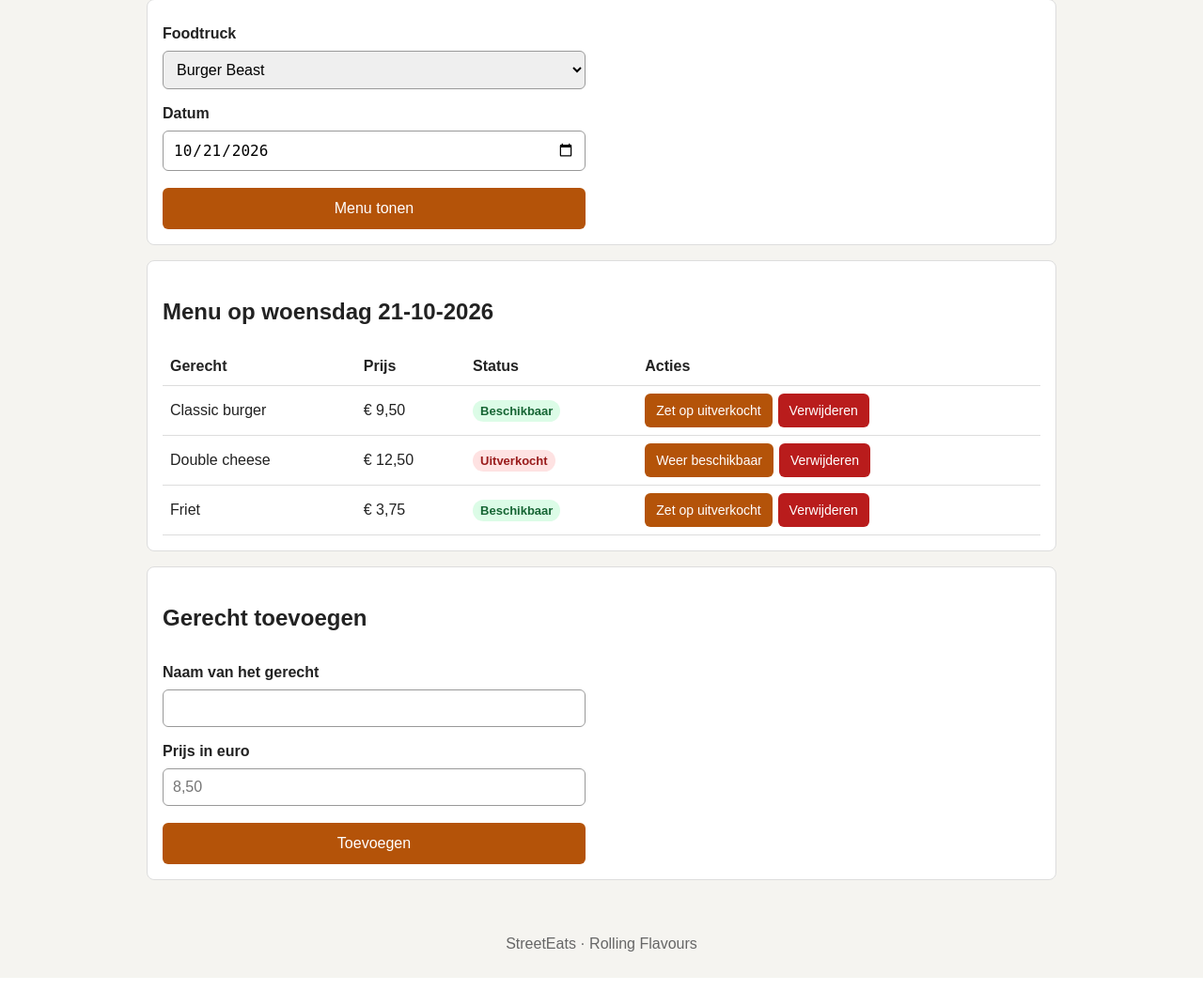
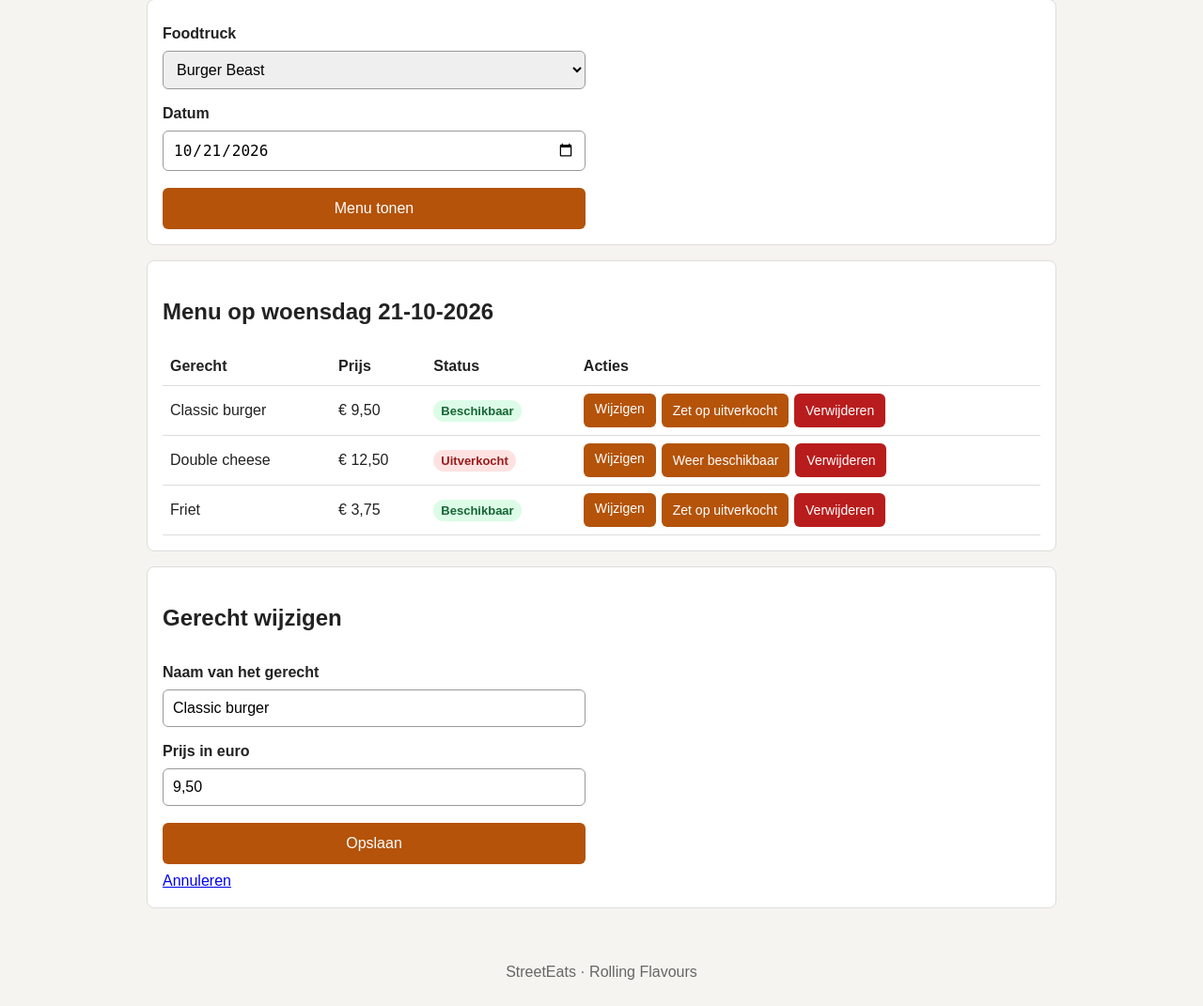
Before and after one commit to DasalioK/streeteats, a PHP site: page /streeteats/beheer/menu.php?truck=1&datum=2026-10-21&bewerk=1 in a window 1280 px wide. Shown: the part 172-1243 px from the top of the page at 94% size. Before the commit the page ends 1213 px from the top, so only its background shows below. Run offline with PHP 8.4, Linux system fonts and the light colour scheme; a user stored in the database is signed in; data comes from the database, SQL or seed files in the repository.

Commit message:
feat: gerecht in het menu wijzigen (FE-14, T-25)

```diff
--- a/beheer/menu.php
+++ b/beheer/menu.php
@@ -3,6 +3,7 @@
  * MENU BEHEREN
  * Technisch ontwerp H5: "Menu - Planner/beheerder - Gerechten per dag toevoegen en op uitverkocht zetten"
  * Hoort bij: FE9 (menu beheren), FE3 (uitverkocht), TE4 (invoer controleren), TE5 (rechten)
+ *           Planning: FE-14 (menu per dag maken en aanpassen), FE-04 (uitverkocht), taken T-25 en T-26
  *
  * Uitleg:
  * - Bovenaan kies je een truck en een datum. Je ziet dan het menu van die truck op die dag.
@@ -31,7 +32,7 @@ if (!in_array($truckId, $truckIds) && $trucks) {
 }
 
 $fouten = [];
-$gerecht = ['name' => '', 'price' => ''];
+$gerecht = ['id' => '', 'name' => '', 'price' => ''];
 
 // Na een actie gaan we terug naar dezelfde truck en datum
 $terug = 'beheer/menu.php?truck=' . $truckId . '&datum=' . $datum;
@@ -40,8 +41,9 @@ if ($_SERVER['REQUEST_METHOD'] === 'POST') {
     controleer_csrf();
     $actie = $_POST['actie'] ?? '';
 
-    // ---- Gerecht toevoegen ----
-    if ($actie === 'toevoegen') {
+    // ---- Gerecht opslaan: nieuw (geen id) of wijzigen (wel een id), net als bij trucks.php ----
+    if ($actie === 'opslaan') {
+        $gerecht['id'] = (int) ($_POST['id'] ?? 0);
         $gerecht['name'] = trim($_POST['name'] ?? '');
         // Komma mag ook: 8,50 wordt 8.50
         $gerecht['price'] = str_replace(',', '.', trim($_POST['price'] ?? ''));
@@ -60,9 +62,16 @@ if ($_SERVER['REQUEST_METHOD'] === 'POST') {
         }
 
         if (empty($fouten)) {
-            $query = $db->prepare('INSERT INTO menu_items (truck_id, name, price, available, menu_date) VALUES (?, ?, ?, 1, ?)');
-            $query->execute([$truckId, $gerecht['name'], $gerecht['price'], $datum]);
-            zet_melding('succes', $gerecht['name'] . ' is toegevoegd aan het menu.');
+            if ($gerecht['id'] > 0) {
+                // Wijzigen. "AND truck_id = ?": alleen een gerecht van de gekozen truck
+                $query = $db->prepare('UPDATE menu_items SET name = ?, price = ? WHERE id = ? AND truck_id = ?');
+                $query->execute([$gerecht['name'], $gerecht['price'], $gerecht['id'], $truckId]);
+                zet_melding('succes', $gerecht['name'] . ' is gewijzigd.');
+            } else {
+                $query = $db->prepare('INSERT INTO menu_items (truck_id, name, price, available, menu_date) VALUES (?, ?, ?, 1, ?)');
+                $query->execute([$truckId, $gerecht['name'], $gerecht['price'], $datum]);
+                zet_melding('succes', $gerecht['name'] . ' is toegevoegd aan het menu.');
+            }
             ga_naar($terug);
         }
     }
@@ -82,6 +91,17 @@ if ($_SERVER['REQUEST_METHOD'] === 'POST') {
         $query->execute([(int) ($_POST['id'] ?? 0), $truckId]);
         zet_melding('succes', 'Het gerecht is verwijderd.');
         ga_naar($terug);
+    }
+}
+
+// ---- Wijzigen: gerecht ophalen om in het formulier te zetten (?bewerk=..) ----
+if (isset($_GET['bewerk']) && empty($fouten)) {
+    $query = $db->prepare('SELECT id, name, price FROM menu_items WHERE id = ? AND truck_id = ?');
+    $query->execute([(int) $_GET['bewerk'], $truckId]);
+    $gevonden = $query->fetch();
+    if ($gevonden) {
+        $gerecht = $gevonden;
+        $gerecht['price'] = str_replace('.', ',', $gerecht['price']);   // 8.50 tonen als 8,50
     }
 }
 
@@ -138,6 +158,7 @@ require __DIR__ . '/../includes/header.php';
                         <?php endif; ?>
                     </td>
                     <td class="acties">
+                        <a class="knop knop-klein" href="?truck=<?= e($truckId) ?>&amp;datum=<?= e($datum) ?>&amp;bewerk=<?= e($item['id']) ?>">Wijzigen</a>
                         <form method="post">
                             <?= csrf_veld() ?>
                             <input type="hidden" name="actie" value="uitverkocht">
@@ -160,7 +181,7 @@ require __DIR__ . '/../includes/header.php';
 </div>
 
 <div class="kaart">
-    <h2>Gerecht toevoegen</h2>
+    <h2><?= $gerecht['id'] ? 'Gerecht wijzigen' : 'Gerecht toevoegen' ?></h2>
 
     <?php if ($fouten): ?>
         <p class="melding melding-fout"><strong>Fout:</strong> Het gerecht is niet opgeslagen. Controleer de velden.</p>
@@ -168,7 +189,8 @@ require __DIR__ . '/../includes/header.php';
 
     <form method="post" class="formulier">
         <?= csrf_veld() ?>
-        <input type="hidden" name="actie" value="toevoegen">
+        <input type="hidden" name="actie" value="opslaan">
+        <input type="hidden" name="id" value="<?= e($gerecht['id']) ?>">
 
         <label for="name">Naam van het gerecht</label>
         <input type="text" id="name" name="name" maxlength="100" value="<?= e($gerecht['name']) ?>">
@@ -178,7 +200,10 @@ require __DIR__ . '/../includes/header.php';
         <input type="text" id="price" name="price" inputmode="decimal" placeholder="8,50" value="<?= e($gerecht['price']) ?>">
         <?php if (isset($fouten['price'])): ?><span class="veld-fout"><?= e($fouten['price']) ?></span><?php endif; ?>
 
-        <button type="submit" class="knop">Toevoegen</button>
+        <button type="submit" class="knop"><?= $gerecht['id'] ? 'Opslaan' : 'Toevoegen' ?></button>
+        <?php if ($gerecht['id']): ?>
+            <a href="?truck=<?= e($truckId) ?>&amp;datum=<?= e($datum) ?>">Annuleren</a>
+        <?php endif; ?>
     </form>
 </div>
 
```
